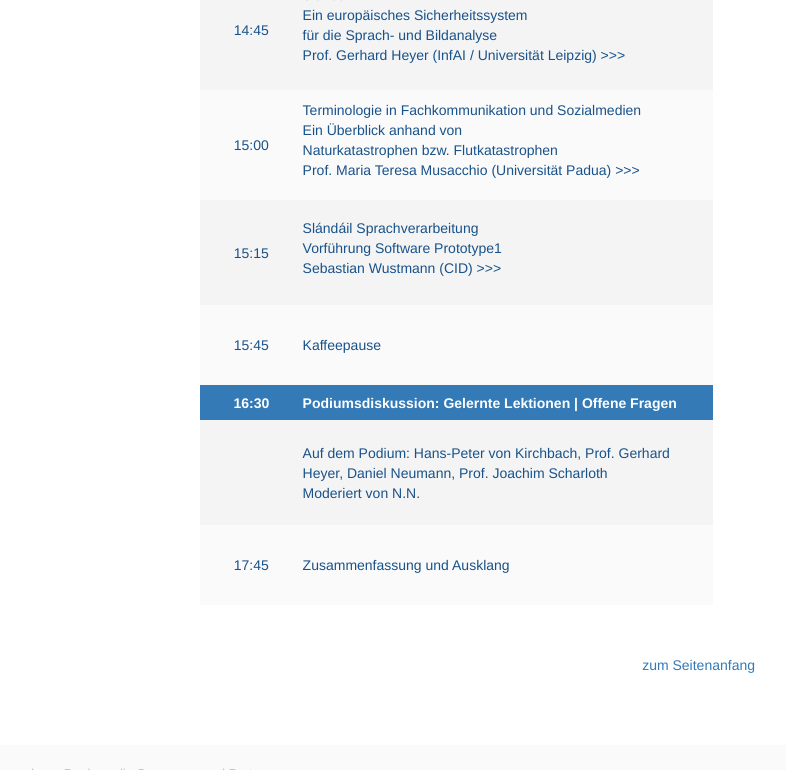
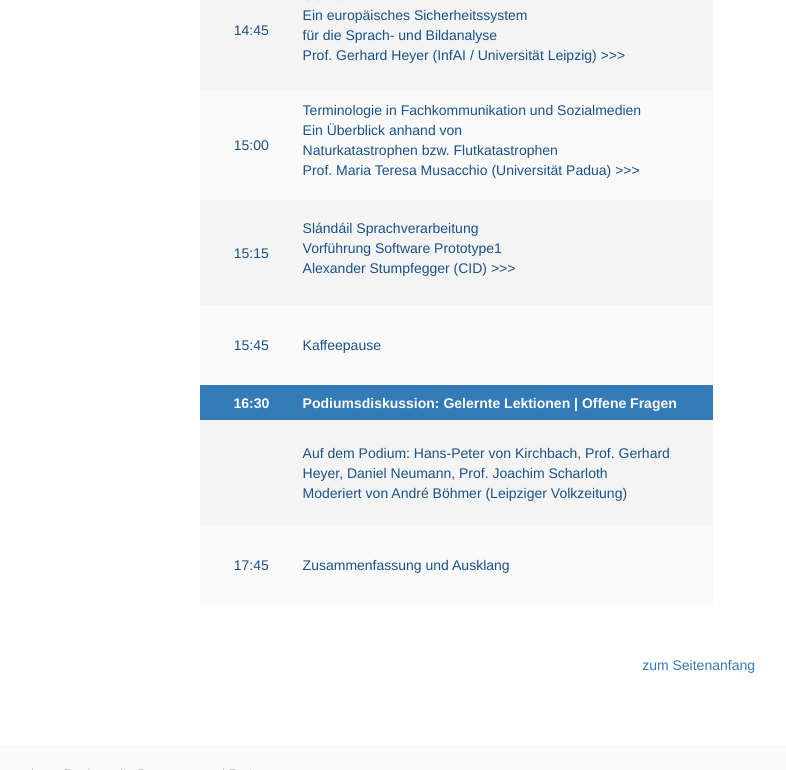
Before and after one commit to susedev/test, a Jekyll site: the page built from programm-uebersicht.html, in a window 1280 px wide and 900 px high, scrolled down 1560 px, cut to the strip 0-770 px from the top of the window. Shown: the whole strip, without its empty margins (80-866 px from the left). Built offline with Jekyll 4.4.1, drawn with Linux system fonts in a browser that asks for light colours; nearby versions of some CDN libraries.

Commit message:
Update programm-uebersicht.html

```diff
--- a/programm-uebersicht.html
+++ b/programm-uebersicht.html
@@ -122,7 +122,7 @@ title: Programm
 			<td style="background-color: rgb(244, 244, 244); border-color: rgb(255, 255, 255); text-align: left; vertical-align: middle; height: 105px;">
 			<p><a href="{{ site.base_url }}/beitraege-und-referentinnen.html#Wustmann"><span style="color:#19528A;">Sl&aacute;nd&aacute;il Sprachverarbeitung</span><br />
 			<span style="color:#19528A;">Vorf&uuml;hrung Software Prototype1<br />
-			Sebastian Wustmann (CID) &gt;&gt;&gt;</span></a></p>
+			Alexander Stumpfegger (CID) &gt;&gt;&gt;</span></a></p>
 			</td>
 		</tr>
 		<tr>
@@ -136,7 +136,7 @@ title: Programm
 		<tr>
 			<td style="background-color: rgb(244, 244, 244); border-color: rgb(255, 255, 255); text-align: center; vertical-align: middle; width: 100px; height: 105px;">&nbsp;</td>
 			<td style="background-color: rgb(244, 244, 244); border-color: rgb(255, 255, 255); text-align: left; vertical-align: middle; height: 105px;"><a href="{{ site.base_url }}/beitraege-und-referentinnen.html#Scharloth"><span style="color:#19528A;">Auf dem Podium: Hans-Peter von Kirchbach, Prof. Gerhard Heyer, Daniel Neumann, Prof. Joachim Scharloth<br />
-			Moderiert von N.N.</span></a></td>
+			Moderiert von André Böhmer (Leipziger Volkzeitung)</span></a></td>
 		</tr>
 		<tr>
 			<td style="background-color: rgb(250, 250, 250); border-color: rgb(255, 255, 255); text-align: center; vertical-align: middle; width: 100px; height: 80px;"><span style="color:#19528A;">17:45</span></td>
```
